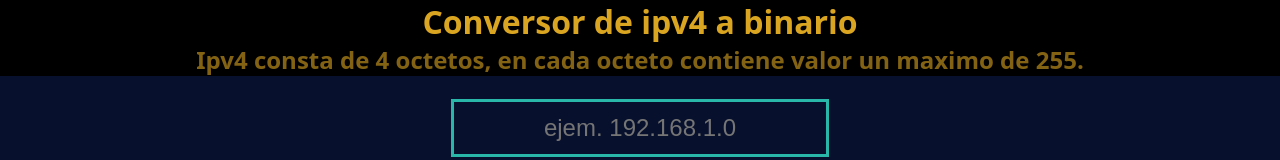
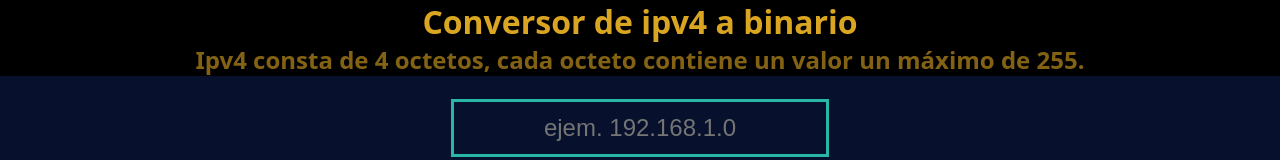
Before and after one commit to marlon-cruz/miniApp, a plain HTML site: page index.html in a window 1280 px wide. Shown: the top 160 px of the page. Drawn offline with Linux system fonts and the light colour scheme.

Commit message:
FIX: mensaje

```diff
--- a/index.html
+++ b/index.html
@@ -13,7 +13,7 @@
     <header>
         <h1>Conversor de ipv4 a binario</h1>
         <h2>
-            Ipv4 consta de 4 octetos, en cada octeto contiene valor un maximo de 255.
+            Ipv4 consta de 4 octetos, cada octeto contiene un valor un máximo de 255.
         </h2>
     </header>
 
```
